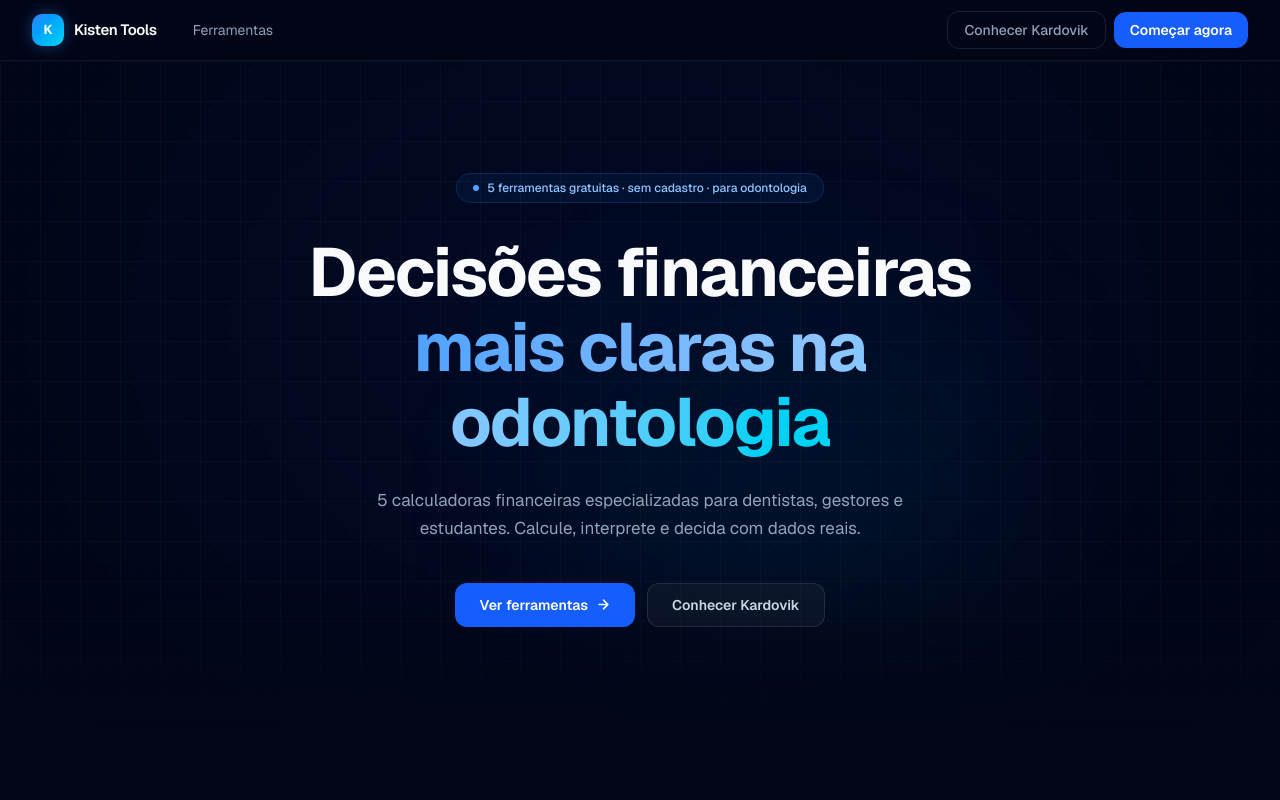
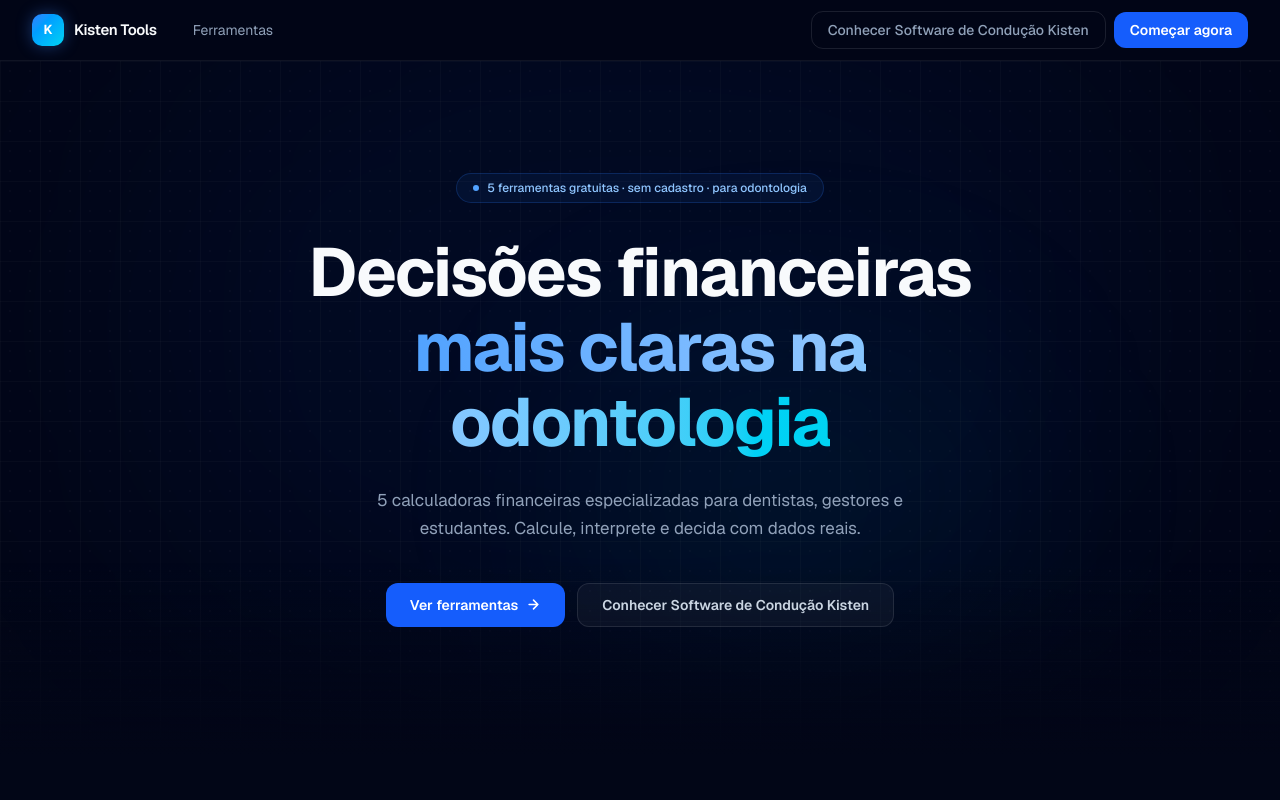
Before and after one commit to brilhonotavel777-byte/kardovik-tools, a Next.js app: page / in a window 1280 px wide. Shown: the top 800 px of the page. Built offline with nearby package versions, Linux system fonts and the light colour scheme.

Commit message:
fix(branding): update remaining Kardovik references to Kisten

```diff
--- a/src/app/(public)/page.tsx
+++ b/src/app/(public)/page.tsx
@@ -133,7 +133,7 @@ export default function Home() {
               rel="noopener noreferrer"
               className="inline-flex h-11 items-center gap-2 rounded-xl border border-white/[0.1] bg-white/[0.04] px-6 text-sm font-semibold text-slate-300 transition-all duration-200 hover:border-white/[0.18] hover:bg-white/[0.07] hover:text-slate-50 focus-visible:outline-none focus-visible:ring-2 focus-visible:ring-blue-500"
             >
-              Conhecer Kardovik
+              Conhecer Software de Condução Kisten
             </a>
           </div>
         </div>
@@ -241,7 +241,7 @@ export default function Home() {
         </div>
       </section>
 
-      {/* ── Ecossistema Kardovik ─────────────────────────── */}
+      {/* ── Ecossistema Kisten ─────────────────────────── */}
       <section className="border-t border-white/[0.05] py-14">
         <div className="mx-auto max-w-7xl px-4 sm:px-6 lg:px-8">
           <div className="mx-auto max-w-xl text-center">
--- a/src/components/layout/Footer.tsx
+++ b/src/components/layout/Footer.tsx
@@ -88,7 +88,7 @@ export function Footer() {
         {/* Bottom bar */}
         <div className="flex flex-col items-center justify-between gap-4 border-t border-white/[0.06] py-6 sm:flex-row">
           <p className="text-xs text-slate-600">
-            © {new Date().getFullYear()} Kardovik. Todos os direitos reservados.
+            © {new Date().getFullYear()} Kisten. Todos os direitos reservados.
           </p>
           <p className="text-xs text-slate-700">
             Kisten Tools é gratuito e sempre será.
--- a/src/components/layout/KardovikInstitutional.tsx
+++ b/src/components/layout/KardovikInstitutional.tsx
@@ -48,7 +48,7 @@ export function KardovikInstitutional() {
           rel="noopener noreferrer"
           className="inline-flex items-center gap-1.5 rounded-xl border border-white/[0.1] px-4 py-2 text-xs font-medium text-slate-400 transition-all duration-200 hover:border-white/[0.18] hover:text-slate-200 focus-visible:outline-none focus-visible:ring-2 focus-visible:ring-blue-500 focus-visible:ring-offset-2 focus-visible:ring-offset-[#020617]"
         >
-          Conhecer Kardovik
+          Conhecer Software de Condução Kisten
           <IconArrowRight size={12} />
         </a>
       </div>
--- a/src/components/layout/Navbar.tsx
+++ b/src/components/layout/Navbar.tsx
@@ -35,14 +35,14 @@ export function Navbar() {
 
           {/* CTAs */}
           <div className="flex items-center gap-2">
-            {/* Secondary — Conhecer Kardovik, desktop only, opens in new tab */}
+            {/* Secondary — Conhecer Software de Condução Kisten, desktop only, opens in new tab */}
             <a
               href={APP_URL}
               target="_blank"
               rel="noopener noreferrer"
               className="hidden rounded-xl border border-white/[0.1] px-4 py-2 text-sm font-medium text-slate-400 transition-all duration-200 hover:border-white/[0.18] hover:text-slate-200 md:inline-flex focus-visible:outline-none focus-visible:ring-2 focus-visible:ring-blue-500"
             >
-              Conhecer Kardovik
+              Conhecer Software de Condução Kisten
             </a>
 
             {/* Primary CTA */}
```
